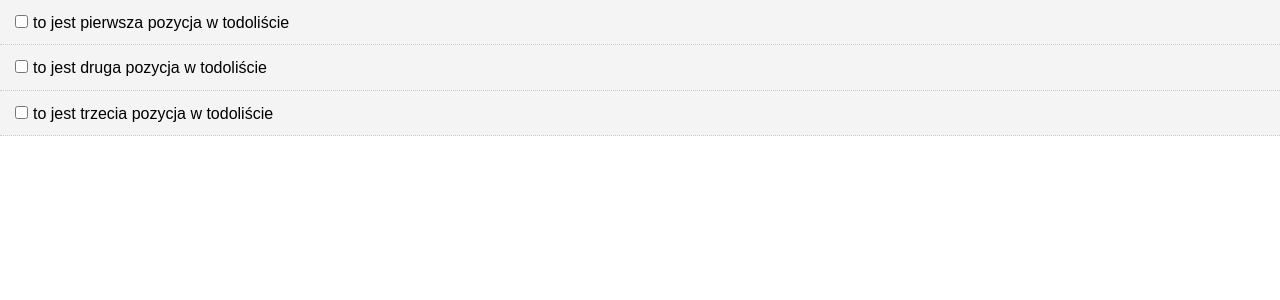
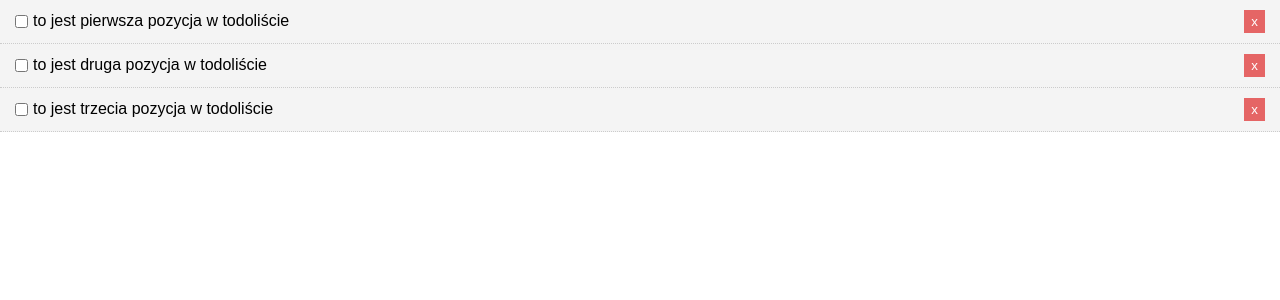
Before and after one commit to paweljakubwojcik/react-crash-course, a React (Create React App) app: page / in a window 1280 px wide. Shown: the top 300 px of the page. Built offline with nearby package versions, Linux system fonts and the light colour scheme.

Commit message:
added delete button

```diff
--- a/src/App.js
+++ b/src/App.js
@@ -35,10 +35,18 @@ class App extends React.Component {
     })
   }
 
+  // deleting todo
+  delete = (id) => {
+    this.setState({
+      todos: this.state.todos.filter(todo => todo.id !== id)
+    })
+  }
+
+
   render() {
     return (
       <div className="App">
-        <Todos todos={this.state.todos} markComplete={this.markComplete} />
+        <Todos todos={this.state.todos} markComplete={this.markComplete} delete={this.delete} />
       </div>
     );
   }
--- a/src/components/TodoItem.css
+++ /dev/null
@@ -1,9 +0,0 @@
-.TodoItem {
-    background: #f4f4f4;
-    padding: 10px;
-    border-bottom: 1px #ccc dotted;
-}
-
-.TodoItem > p > input{
-    margin: 5px;
-}
--- a/src/components/TodoItem.js
+++ b/src/components/TodoItem.js
@@ -1,6 +1,6 @@
 import React, { Component } from 'react'
 import PropTypes from 'prop-types'
-import './TodoItem.css';
+import '../styles/TodoItem.css';
 
 export class TodoItem extends Component {
 
@@ -14,11 +14,12 @@ export class TodoItem extends Component {
 
         const { tittle, id } = this.props.todo;
         return (
-            <div className="TodoItem" style={this.getStyle()}>
-                <p>
-                    <input type="checkbox" onChange={this.props.markComplete.bind(this, id)} />
-                    {tittle}
-                </p>
+            <div className="TodoItem" >
+
+                <input type="checkbox" onChange={this.props.markComplete.bind(this, id)} />
+                <p style={this.getStyle()}>{tittle}</p>
+                <button onClick={this.props.delete.bind(this, id)}>x</button>
+
             </div>
         )
     }
--- a/src/components/Todos.js
+++ b/src/components/Todos.js
@@ -10,7 +10,8 @@ class Todos extends React.Component {
 
     render() {
         return this.props.todos.map((todo) =>
-            <TodoItem key={todo.id} todo={todo} markComplete={this.props.markComplete}></TodoItem>
+            <TodoItem key={todo.id} todo={todo} markComplete={this.props.markComplete}
+                delete={this.props.delete}></TodoItem>
         )
     }
 }
--- /dev/null
+++ b/src/styles/TodoItem.css
@@ -0,0 +1,27 @@
+.TodoItem {
+    background: #f4f4f4;
+    padding: 10px;
+    border-bottom: 1px #ccc dotted;
+    display: flex;
+}
+
+.TodoItem input {
+    margin: 5px;
+    cursor: pointer;
+}
+
+.TodoItem button {
+    background-color: rgba(226, 59, 59, 0.768);
+    border: none;
+    margin: 0 5px;
+    margin-left: auto;
+    padding: 1px 7px;
+    color: white;
+
+    transition: filter .2s;
+}
+
+.TodoItem button:hover{
+    cursor: pointer;
+    filter:brightness(.9);
+}
```
